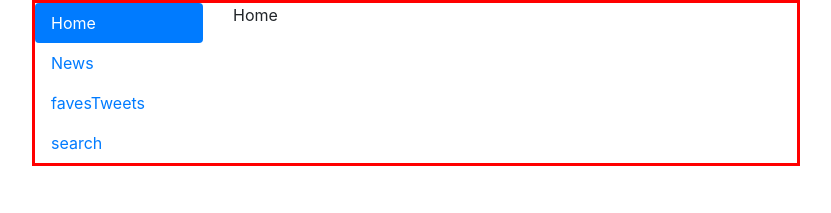
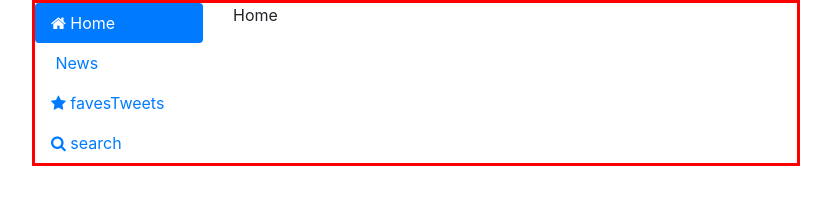
Before and after one commit to ashwagzabani/Mini-Twitter, a React (Create React App) app in the folder mini-twitter/: page / in a window 1280 px wide. Shown: the top 213 px of the page, without its empty margins (224-1055 px from the left). Built offline with nearby package versions, Linux system fonts and the light colour scheme.

Commit message:
add font-awesome icon to nav

```diff
--- a/mini-twitter/src/App.js
+++ b/mini-twitter/src/App.js
@@ -15,6 +15,7 @@ import Tab from 'react-bootstrap/Tab'
 import Row from 'react-bootstrap/Row'
 import Col from 'react-bootstrap/Col'
 import Nav from 'react-bootstrap/Nav'
+import 'font-awesome/css/font-awesome.min.css';
 
 
 class App extends Component {
@@ -32,16 +33,16 @@ class App extends Component {
               <Col sm={3}>
                 <Nav variant="pills" className="flex-column">
                   <Nav.Item>
-                    <Nav.Link as={Link} to="/" eventKey="Home" >Home</Nav.Link>
+                    <Nav.Link as={Link} to="/" eventKey="Home" ><i class="fa fa-home"></i>{'  '}Home</Nav.Link>
                   </Nav.Item>
                   <Nav.Item>
-                    <Nav.Link as={Link} to="/news" eventKey="News" >News</Nav.Link>
+                    <Nav.Link as={Link} to="/news" eventKey="News" ><i class="fa fa-newspaper"></i>{'  '}News</Nav.Link>
                   </Nav.Item>
                   <Nav.Item>
-                    <Nav.Link as={Link} to="/favesTweets" eventKey="favesTweets">favesTweets</Nav.Link>
+                    <Nav.Link as={Link} to="/favesTweets" eventKey="favesTweets"><i class="fa fa-star"></i>{'  '}favesTweets</Nav.Link>
                   </Nav.Item>
                   <Nav.Item>
-                    <Nav.Link as={Link} to="/search" eventKey="search">search</Nav.Link>
+                    <Nav.Link as={Link} to="/search" eventKey="search"><i class="fa fa-search"></i>{'  '}search</Nav.Link>
                   </Nav.Item>
                 </Nav>
               </Col>
```
Also changed, not shown: 1 other file (tests, documents, lock files or other folders).
